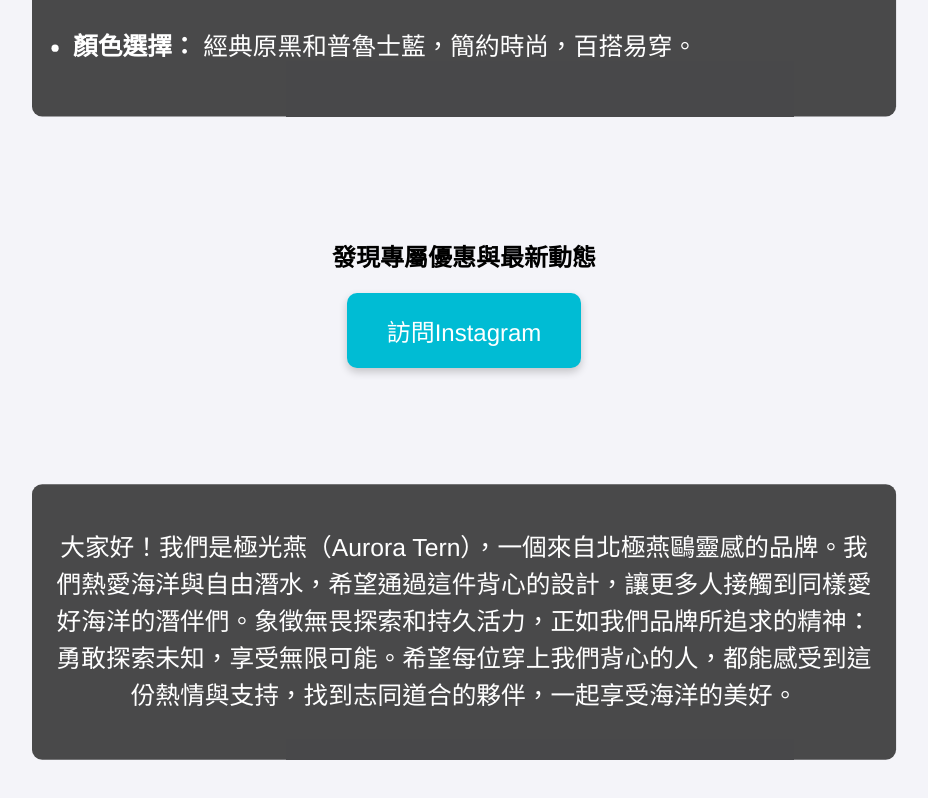
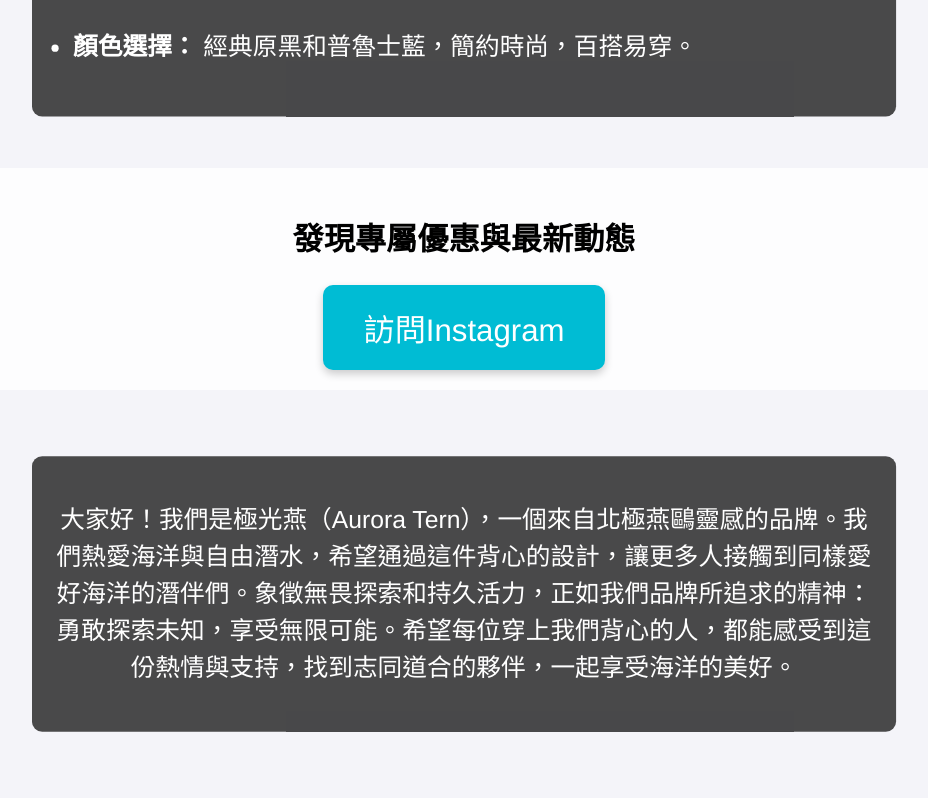
Before and after one commit to Aurora-Tern/Freediving-TankTops, a plain HTML site: page index.html in a window 1280 px wide. Shown: the part 4360-5158 px from the top of the page, without its empty margins (176-1104 px from the left). Drawn offline with Linux system fonts and the light colour scheme.

Commit message:
Add files via upload

```diff
--- a/index.html
+++ b/index.html
@@ -281,6 +281,12 @@
                 max-width: 100%;
             }
         }
+        .contact-section {
+            font-size: 1.3em;
+            background-color: rgba(255, 255, 255, 0.8);
+            padding: 20px;
+            border-radius: 10px;
+        }
     </style>
 </head>
 <body>
@@ -365,7 +371,7 @@
             </div>
         </section>
 
-        <section id="contact" class="section">
+        <section id="contact" class="section contact-section">
             <h2>發現專屬優惠與最新動態</h2>
             <a href="https://www.instagram.com/aurora_tern_studio/" class="contact-button">訪問Instagram</a>
         </section>
```
